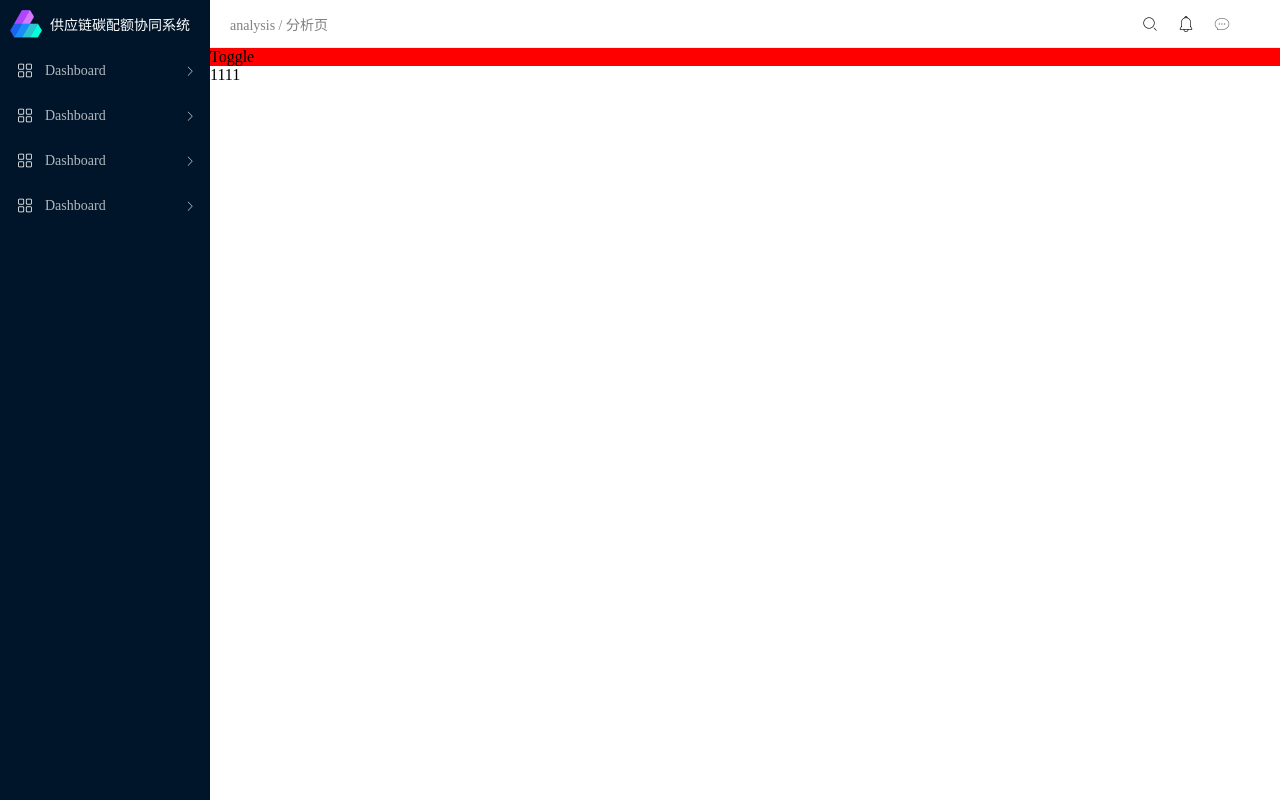
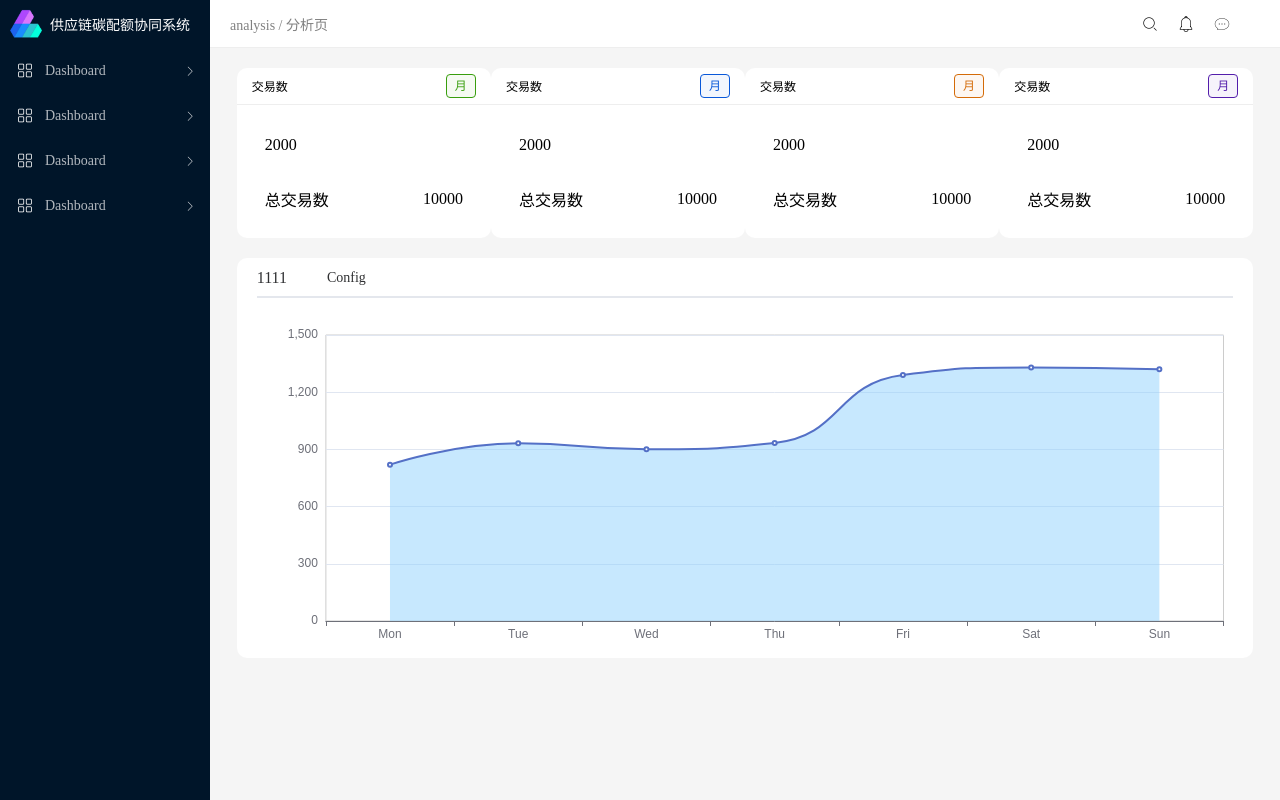
Before and after one commit to mondy294/graduation, a Vue app: page /home/dashboard/analysis in a window 1280 px wide. Built offline with nearby package versions, Linux system fonts and the light colour scheme; sample sign-in values are in the browser's storage.

Commit message:
图表展示

```diff
--- a/components.d.ts
+++ b/components.d.ts
@@ -15,6 +15,8 @@ declare module 'vue' {
     ElCollapseItem: typeof import('element-plus/es')['ElCollapseItem']
     ElInput: typeof import('element-plus/es')['ElInput']
     ElRadio: typeof import('element-plus/es')['ElRadio']
+    ElTabPane: typeof import('element-plus/es')['ElTabPane']
+    ElTabs: typeof import('element-plus/es')['ElTabs']
     ElTooltip: typeof import('element-plus/es')['ElTooltip']
     HeaderTool: typeof import('./src/components/HeaderTool/index.vue')['default']
     LoginComponent: typeof import('./src/components/LoginComponent.vue')['default']
--- a/package.json
+++ b/package.json
@@ -12,6 +12,7 @@
     "@types/node": "^20.12.2",
     "animate.css": "^4.1.1",
     "axios": "^1.6.8",
+    "echarts": "^5.5.0",
     "element-plus": "^2.6.3",
     "qs": "^6.12.0",
     "sass": "^1.72.0",
--- a/src/assets/index.ts
+++ b/src/assets/index.ts
@@ -1,4 +1,4 @@
-import { LayOutList, ToolList } from '@/utils/layout'
+import { LayOutList, ToolList, DataList } from '@/utils/layout'
 
 
 const layOutList: LayOutList = [
@@ -68,7 +68,7 @@ const ToolList: ToolList = [
     },
     {
         icon: '&#xe650;',
-        tips: '消息'
+        tips: ''
     },
     {
         icon: '&#xe68d;',
@@ -76,4 +76,110 @@ const ToolList: ToolList = [
     }
 ]
 
-export { layOutList, ToolList }
+const dataList: DataList = [
+    {
+        title: '交易数',
+        date: '月',
+        data: '2000',
+        logo: '',
+        datacolor: '#389e0d',
+        subtitle: '总交易数',
+        subdata: '10000'
+    },
+    {
+        title: '交易数',
+        date: '月',
+        data: '2000',
+        logo: '',
+        datacolor: '#0958d9',
+        subtitle: '总交易数',
+        subdata: '10000'
+    },
+    {
+        title: '交易数',
+        date: '月',
+        data: '2000',
+        logo: '',
+        datacolor: '#d46b08',
+        subtitle: '总交易数',
+        subdata: '10000'
+    },
+    {
+        title: '交易数',
+        date: '月',
+        data: '2000',
+        logo: '',
+        datacolor: '#531dab',
+        subtitle: '总交易数',
+        subdata: '10000'
+    },
+]
+
+const chartList: any = [
+    {
+        id: 'myChat1',
+        option: {
+            xAxis: {
+                type: 'category',
+                data: ['Mon', 'Tue', 'Wed', 'Thu', 'Fri', 'Sat', 'Sun']
+            },
+            yAxis: {
+                type: 'value',
+
+            },
+            grid: {
+                // show: true,
+                containLabel: true,
+                left: '3%',
+                top: '5%',
+                bottom: '5%',
+                right: '3%'
+            },
+            series: [
+                {
+                    data: [820, 932, 901, 934, 1290, 1330, 1320],
+                    type: 'line',
+                    smooth: true,
+                    areaStyle: {
+                        color: '#90D2FD',
+                        opacity: 0.5
+                    }
+                }
+            ]
+        }
+    },
+    {
+        id: 'myChat2',
+        option: {
+            xAxis: {
+                type: 'category',
+                data: ['Mon', 'Tue', 'Wed', 'Thu', 'Fri', 'Sat', 'Sun']
+            },
+            yAxis: {
+                type: 'value',
+
+            },
+            grid: {
+                // show: true,
+                containLabel: true,
+                left: '3%',
+                top: '5%',
+                bottom: '5%',
+                right: '3%'
+            },
+            series: [
+                {
+                    data: [1500, 400, 850, 934, 1290, 1330, 1320],
+                    type: 'line',
+                    smooth: true,
+                    areaStyle: {
+                        color: '#90D2FD',
+                        opacity: 0.5
+                    }
+                }
+            ]
+        }
+    }
+]
+
+export { layOutList, ToolList, dataList, chartList }
--- a/src/components/HeaderTool/index.vue
+++ b/src/components/HeaderTool/index.vue
@@ -18,7 +18,6 @@
 
 <script setup lang="ts">
 import { useRoute } from 'vue-router'
-import { ref, reactive, watch } from 'vue'
 import { ToolList } from '@/assets/index'
 
 const router = useRoute()
--- a/src/main.ts
+++ b/src/main.ts
@@ -9,7 +9,12 @@ import 'animate.css'
 import 'element-plus/theme-chalk/el-loading.css';
 import 'element-plus/theme-chalk/el-message.css';
 
+// 引入 echarts
+import * as echarts from 'echarts'
+
 const app = createApp(App)
+// 全局挂载 echarts
+app.config.globalProperties.$echarts = echarts
 app.use(router).use(ElementPlus)
 
 app.mount('#app')
--- a/src/pages/Analysis/Analysis.vue
+++ b/src/pages/Analysis/Analysis.vue
@@ -1,59 +1,244 @@
 <template>
-    <div class="collapse-panel">
-      <div class="header" @click="toggle">
-        <slot name="header">Toggle</slot>
+    <div class="container">
+        <div class="showData">
+            <div class="dataPart" v-for="(item, index) in dataList" :key="index">
+                <div class="header">
+                    <span>{{ item.title }}</span>
+                    <span class="date" :style="{ color: item.datacolor, backgroundColor: item.datacolor + '0D' }">{{
+                item.date }}</span>
                 </div>
-      <transition name="collapse">
-        <div class="content" v-if="isOpen">
-          <slot name="content">Content Here</slot>
+                <div class="screen">
+                    <div>
+                        <span>{{ item.data }}</span>
+                        <span>{{ item.logo }}</span>
                     </div>
-      </transition>
+                    <div>
+                        <span>{{ item.subtitle }}</span>
+                        <span>{{ item.subdata }}</span>
                     </div>
-    <div>1111</div>
+                </div>
+            </div>
+        </div>
+        <div class="charts">
+            <div class="tabs-container">
+                <el-tabs v-model="activeName" class="demo-tabs" @tab-change="handleClick">
+                    <el-tab-pane label="User" name="1">
+                        <template #label>
+                            <div class="chart-name">
+                                1111
+                            </div>
+                        </template>
+                    </el-tab-pane>
+                    <el-tab-pane label="Config" name="2"></el-tab-pane>
+                </el-tabs>
+            </div>
+            <div class="charts-container">
+                <div :style="{ opacity: activeName == 'first' ? 1 : 0 }" ref="myChart1" id="myChart1" class="myChart">
+                </div>
+                <div :style="{ opacity: activeName == 'first' ? 0 : 1 }" ref="myChart2" id="myChart2" class="myChart">
+                </div>
+            </div>
+
+
+        </div>
+    </div>
+
 </template>
 
-  <script>
-  import { defineComponent, ref } from 'vue';
+<script setup lang="ts">
+import { getCurrentInstance, onMounted, ref } from 'vue';
+import { dataList, chartList } from '@/assets/index.ts';
 
-  export default defineComponent({
-    name: 'CollapsePanel',
-    setup() {
-      const isOpen = ref(false);
 
-      const toggle = () => {
-        isOpen.value = !isOpen.value;
+
+const activeName = ref('first')
+
+
+
+// 通过 internalInstance.appContext.config.globalProperties 获取全局属性或方法
+
+let internalInstance = getCurrentInstance();
+let echarts = internalInstance.appContext.config.globalProperties.$echarts;
+
+let Chart1: any = ref()
+
+let Chart2: any = ref()
+
+onMounted(() => {
+    draw(Chart1, 'myChart1')
+    draw(Chart2, 'myChart2')
+})
+
+const handleClick = () => {
+
+    Chart1.value.clear()
+    Chart2.value.clear()
+
+    draw(Chart1, 'myChart1')
+    draw(Chart2, 'myChart2')
+
+
+}
+const draw = (chart, id) => {
+
+    const dom = document.getElementById(id);
+    chart.value = echarts.init(dom); // 初始化echarts实例
+
+    const option = {
+        xAxis: {
+            type: 'category',
+            data: ['Mon', 'Tue', 'Wed', 'Thu', 'Fri', 'Sat', 'Sun']
+        },
+        yAxis: {
+            type: 'value',
+
+        },
+        grid: {
+            show: true,
+            containLabel: true,
+            left: '5%',
+            top: '5%',
+            bottom: '5%',
+            right: '3%'
+        },
+        series: [
+            {
+                data: [820, 932, 901, 934, 1290, 1330, 1320],
+                type: 'line',
+                smooth: true,
+                areaStyle: {
+                    color: '#90D2FD',
+                    opacity: 0.5
+                }
+            }
+        ]
     };
+    // 设置实例参数
+    chart.value.setOption(option);
+    // chat.clear()
 
-      return {
-        isOpen,
-        toggle
-      };
 }
-  });
+
+
 </script>
 
-  <style lang="scss" scoped>
-  .content{
-    background-color:blue;
-    height: 100px;
-  }
-  .collapse-panel .header {
-    cursor: pointer;
-    background-color:red;
+<style scoped lang="scss">
+.container {
+    display: flex;
+    align-items: center;
+    flex-direction: column;
+    width: 100%;
+    height: 100%;
+    background-color: #F5F5F5;
+
+    .showData {
+        display: flex;
+        justify-content: space-between;
+        align-items: center;
+        margin-top: 20px;
+        border-radius: 10px;
+        width: 95%;
+        height: 170px;
+
+        .dataPart {
+            display: flex;
+            flex-direction: column;
+            border-radius: 10px;
+            width: 340px;
+            height: 100%;
+            overflow: hidden;
+            background-color: #fff;
+
+
+            .header {
+                display: flex;
+                justify-content: space-between;
+                align-items: center;
+                font-size: 12px;
+                padding: 0 15px;
+                width: 100%;
+                height: 50px;
+                border-bottom: 1px solid #eee;
+
+                .date {
+                    text-align: center;
+                    line-height: 22px;
+                    width: 28px;
+                    height: 22px;
+                    font-size: 12px;
+                    border-radius: 4px;
+                    border: 1px solid;
+
                 }
 
-  .collapse-panel .content {
-    overflow: hidden;
             }
 
-  .collapse-enter-active, .collapse-leave-active {
-    transition: all 0.5s ease;
+            .screen {
+                width: 100%;
+                height: 100%;
+                padding: 12px;
+
+                div {
+                    display: flex;
+                    justify-content: space-between;
+                    padding: 16px;
+                    height: 50%;
+                    width: 100%;
+
+                    span {
+                        display: flex;
+                        align-items: center;
+                    }
+                }
+            }
+        }
     }
 
-  .collapse-enter-from, .collapse-leave-to {
-    height: 0px;
+    .charts {
+        display: flex;
+        flex-direction: column;
+        width: 95%;
+        height: 400px;
+        border-radius: 10px;
+        background-color: #fff;
+        margin-top: 20px;
+
+
+        .tabs-container {
+            width: 100%;
+            height: 60px;
+
+            .chart-name {
+                font-size: 16px;
             }
-  .collapse-enter-to, .collapse-leave-from {
-    height: 100px;
+
+            .demo-tabs {
+                width: 100%;
+                height: 60px;
+                padding: 0 20px;
+                font-size: 26px;
+            }
+        }
+
+        .charts-container {
+            position: relative;
+            width: 100%;
+            height: 100%;
+
+            .myChart {
+                position: absolute;
+                width: 100%;
+                height: 100%;
+                // background-color: red;
+            }
+
+        }
+
+
+
+    }
+
+
+
 }
 </style>
--- a/src/router/routes.ts
+++ b/src/router/routes.ts
@@ -15,6 +15,10 @@ const routes: any[] = [
         name: 'home',
         component: Home,
         children: [
+            {
+                path: '/home/dashboard',
+                redirect: '/home/dashboard/analysis'
+            },
             {
                 path: 'analysis',
                 component: Analysis,
```
Also changed, not shown: src/utils/layout.ts (+21 -0 lines), 1 other file (tests, documents, lock files or other folders). Lines whose indentation alone changed are shown as unchanged.
